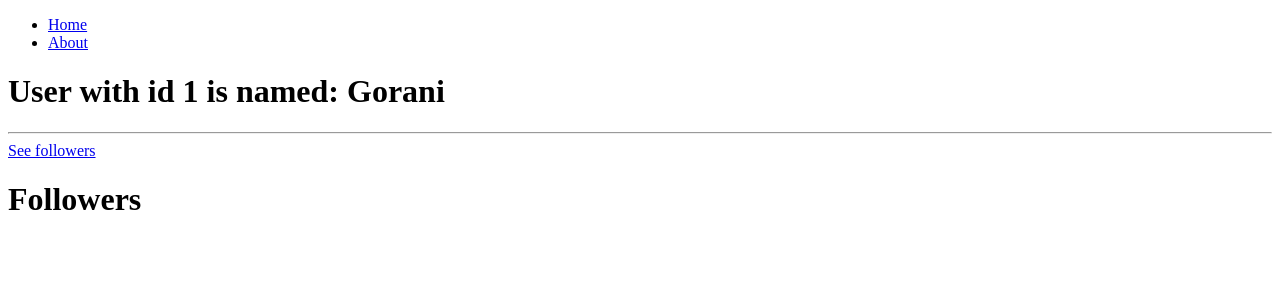
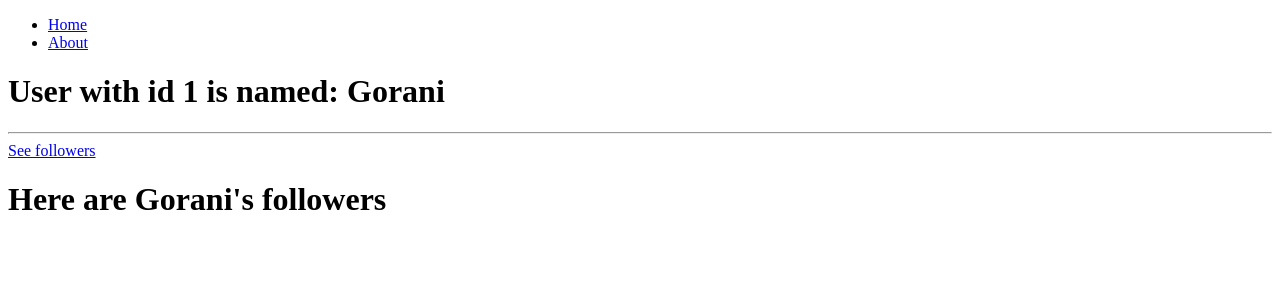
Before and after one commit to daehyeong2/practice-of-react-router-dom-6, a React (Create React App) app: page /users/1/followers in a window 1280 px wide. Shown: the top 300 px of the page. Built offline with nearby package versions, Linux system fonts and the light colour scheme.

Commit message:
useOutletContext (15.7)

```diff
--- a/src/components/Followers.tsx
+++ b/src/components/Followers.tsx
@@ -1,5 +1,15 @@
+import { useOutletContext } from "react-router-dom";
+
+interface FollowersContext {
+  user: {
+    id: number;
+    name: string;
+  };
+}
+
 const Followers = () => {
-  return <h1>Followers</h1>;
+  const { user } = useOutletContext<FollowersContext>();
+  return <h1>Here are {user.name}'s followers</h1>;
 };
 
 export default Followers;
--- a/src/screens/User.tsx
+++ b/src/screens/User.tsx
@@ -3,14 +3,15 @@ import { users } from "../db";
 
 const User = () => {
   const { userId } = useParams();
+  const userData = users[+(userId ?? -1) - 1];
   return (
     <div>
       <h1>
-        User with id {userId} is named: {users[+(userId ?? -1) - 1].name}
+        User with id {userId} is named: {userData.name}
       </h1>
       <hr />
       <Link to="followers">See followers</Link>
-      <Outlet />
+      <Outlet context={{ user: userData }} />
     </div>
   );
 };
```
